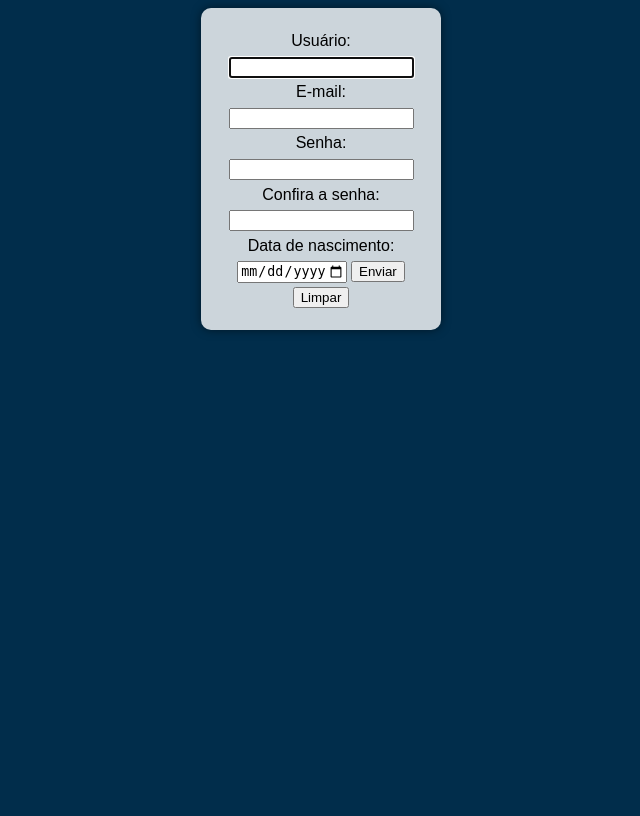
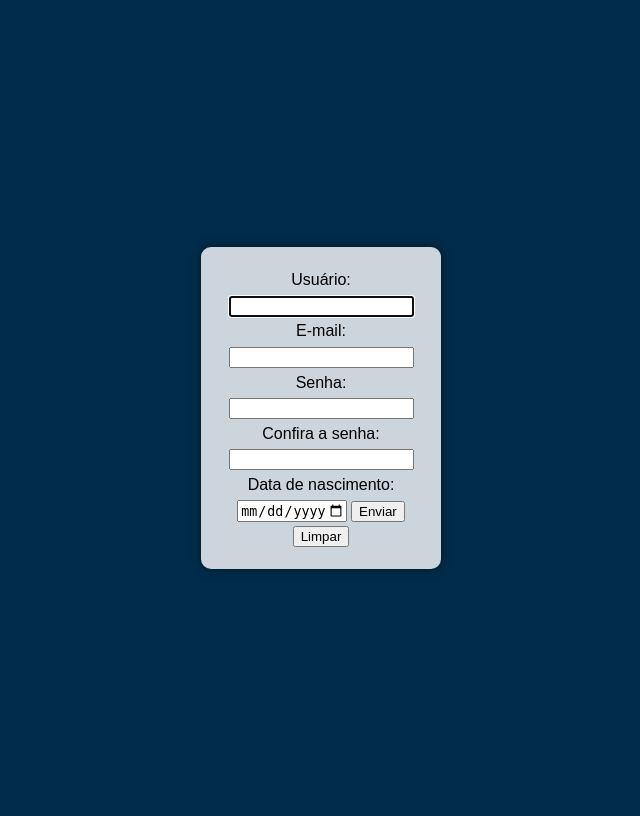
Before and after one commit to VINI1206/ubihard, a PHP site: page /cadastro.html in a window 1280 px wide. Shown: the whole page, without its empty margins (319-959 px from the left). Before the commit the page ends 332 px from the top, so only its background shows below. Run offline with PHP 8.4, Linux system fonts and the light colour scheme.

Commit message:
Update mystyle.css

```diff
--- a/ubihard/mystyle.css
+++ b/ubihard/mystyle.css
@@ -32,6 +32,8 @@ a:hover {
     align-items: center;
     text-align: center;
     display: flex;
+    height: 100vh;
+    color: #000000;
 }
 .cadastro-container form {
     background: rgba(255, 255, 255, 0.8);
```
